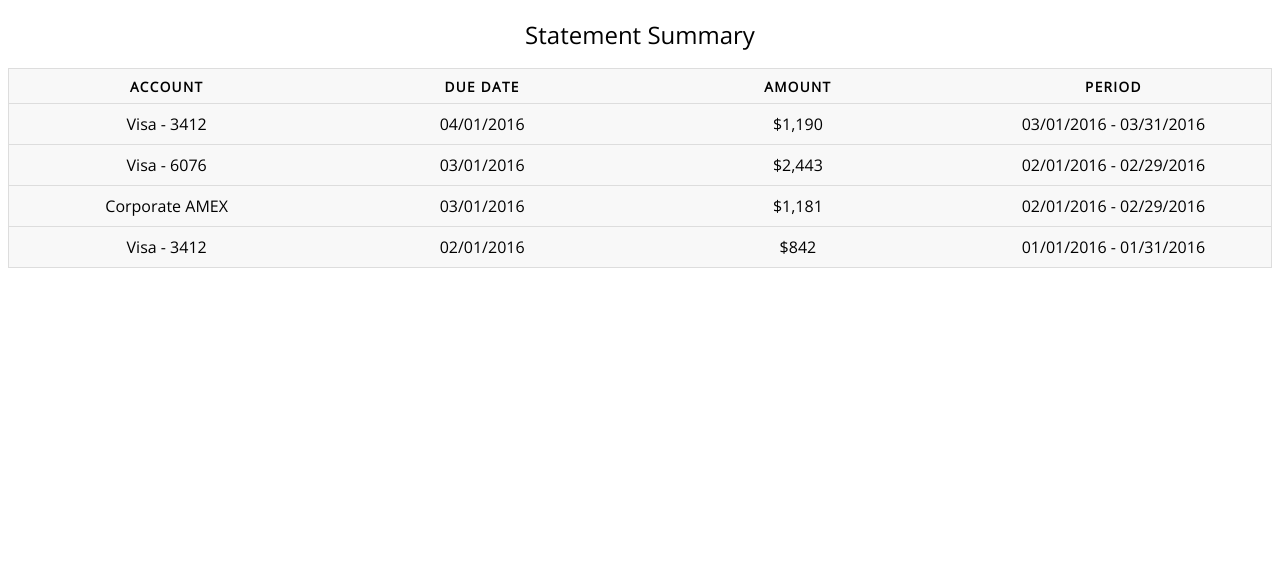
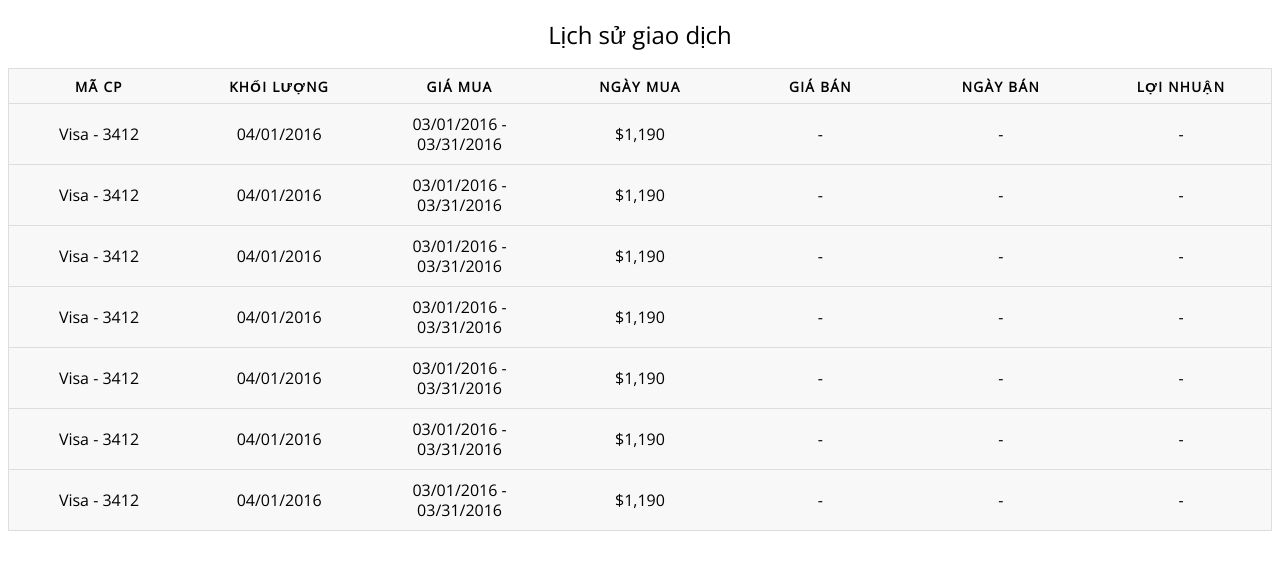
Before and after one commit to ducsg/nhatkycuatoi, a plain HTML site: page index.html in a window 1280 px wide. Drawn offline with nearby package versions, Linux system fonts and the light colour scheme.

Commit message:
update table

```diff
--- a/index.html
+++ b/index.html
@@ -9,39 +9,81 @@
 <body>
 <!-- partial:index.partial.html -->
 <table>
-  <caption>Statement Summary</caption>
+  <caption>Lịch sử giao dịch</caption>
   <thead>
     <tr>
-      <th scope="col">Account</th>
-      <th scope="col">Due Date</th>
-      <th scope="col">Amount</th>
-      <th scope="col">Period</th>
+      <th scope="col">Mã CP</th>
+      <th scope="col">Khối lượng</th>
+      <th scope="col">Giá mua</th>
+      <th scope="col">Ngày mua</th>
+      <th scope="col">Giá bán</th>
+      <th scope="col">Ngày bán</th>
+      <th scope="col">Lợi nhuận</th>
     </tr>
   </thead>
   <tbody>
     <tr>
-      <td data-label="Account">Visa - 3412</td>
-      <td data-label="Due Date">04/01/2016</td>
-      <td data-label="Amount">$1,190</td>
-      <td data-label="Period">03/01/2016 - 03/31/2016</td>
+      <td data-label="Mã CP">Visa - 3412</td>
+      <td data-label="Khối lượng">04/01/2016</td>
+      <td data-label="Ngày mua">03/01/2016 - 03/31/2016</td>
+      <td data-label="Giá mua">$1,190</td>
+      <td data-label="Ngày bán">-</td>
+      <td data-label="Giá bán">-</td>
+      <td data-label="Lợi nhuận">-</td>
     </tr>
     <tr>
-      <td scope="row" data-label="Account">Visa - 6076</td>
-      <td data-label="Due Date">03/01/2016</td>
-      <td data-label="Amount">$2,443</td>
-      <td data-label="Period">02/01/2016 - 02/29/2016</td>
+      <td data-label="Mã CP">Visa - 3412</td>
+      <td data-label="Khối lượng">04/01/2016</td>
+      <td data-label="Ngày mua">03/01/2016 - 03/31/2016</td>
+      <td data-label="Giá mua">$1,190</td>
+      <td data-label="Ngày bán">-</td>
+      <td data-label="Giá bán">-</td>
+      <td data-label="Lợi nhuận">-</td>
     </tr>
     <tr>
-      <td scope="row" data-label="Account">Corporate AMEX</td>
-      <td data-label="Due Date">03/01/2016</td>
-      <td data-label="Amount">$1,181</td>
-      <td data-label="Period">02/01/2016 - 02/29/2016</td>
+      <td data-label="Mã CP">Visa - 3412</td>
+      <td data-label="Khối lượng">04/01/2016</td>
+      <td data-label="Ngày mua">03/01/2016 - 03/31/2016</td>
+      <td data-label="Giá mua">$1,190</td>
+      <td data-label="Ngày bán">-</td>
+      <td data-label="Giá bán">-</td>
+      <td data-label="Lợi nhuận">-</td>
     </tr>
     <tr>
-      <td scope="row" data-label="Acount">Visa - 3412</td>
-      <td data-label="Due Date">02/01/2016</td>
-      <td data-label="Amount">$842</td>
-      <td data-label="Period">01/01/2016 - 01/31/2016</td>
+      <td data-label="Mã CP">Visa - 3412</td>
+      <td data-label="Khối lượng">04/01/2016</td>
+      <td data-label="Ngày mua">03/01/2016 - 03/31/2016</td>
+      <td data-label="Giá mua">$1,190</td>
+      <td data-label="Ngày bán">-</td>
+      <td data-label="Giá bán">-</td>
+      <td data-label="Lợi nhuận">-</td>
+    </tr>
+    <tr>
+      <td data-label="Mã CP">Visa - 3412</td>
+      <td data-label="Khối lượng">04/01/2016</td>
+      <td data-label="Ngày mua">03/01/2016 - 03/31/2016</td>
+      <td data-label="Giá mua">$1,190</td>
+      <td data-label="Ngày bán">-</td>
+      <td data-label="Giá bán">-</td>
+      <td data-label="Lợi nhuận">-</td>
+    </tr>
+    <tr>
+      <td data-label="Mã CP">Visa - 3412</td>
+      <td data-label="Khối lượng">04/01/2016</td>
+      <td data-label="Ngày mua">03/01/2016 - 03/31/2016</td>
+      <td data-label="Giá mua">$1,190</td>
+      <td data-label="Ngày bán">-</td>
+      <td data-label="Giá bán">-</td>
+      <td data-label="Lợi nhuận">-</td>
+    </tr>
+    <tr>
+      <td data-label="Mã CP">Visa - 3412</td>
+      <td data-label="Khối lượng">04/01/2016</td>
+      <td data-label="Ngày mua">03/01/2016 - 03/31/2016</td>
+      <td data-label="Giá mua">$1,190</td>
+      <td data-label="Ngày bán">-</td>
+      <td data-label="Giá bán">-</td>
+      <td data-label="Lợi nhuận">-</td>
     </tr>
   </tbody>
 </table>
```
